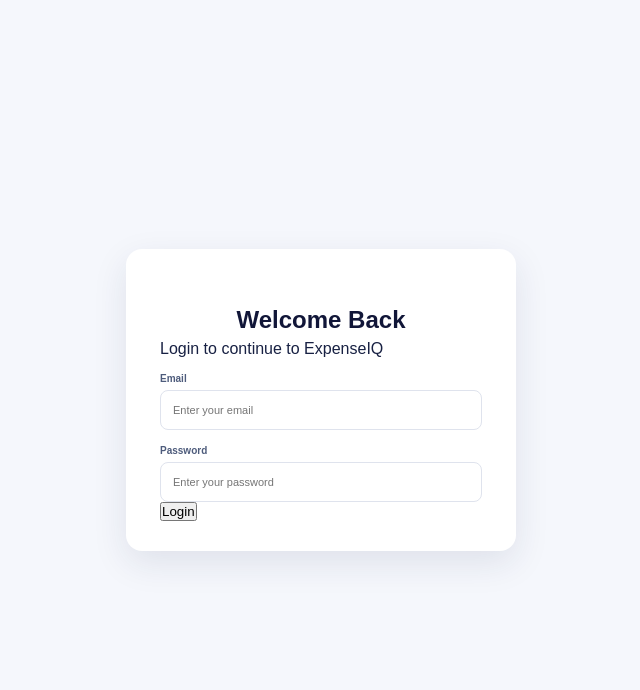
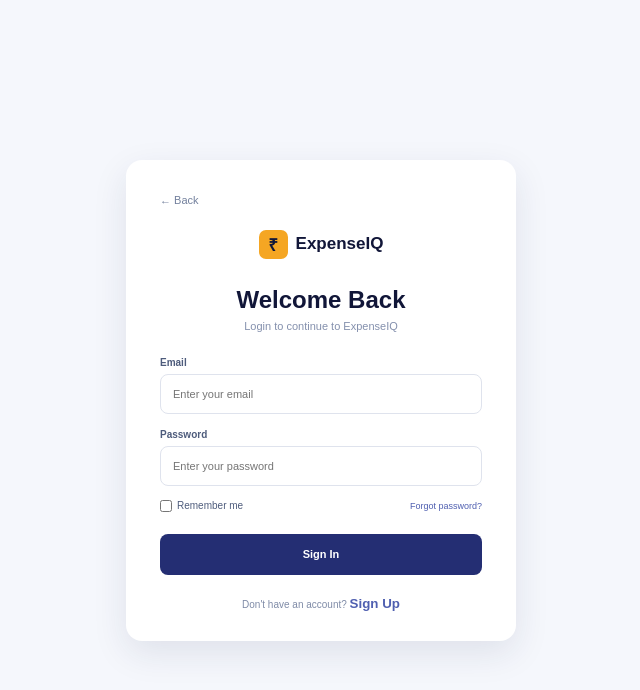
Before and after one commit to simransachdeva158/ExpenseIQ, a React (Vite) app: page / in a window 1280 px wide. Both pictures are taken after a click on the button "Sign In". Shown: the top 690 px of the page, without its empty margins (319-959 px from the left). Built offline with nearby package versions, Linux system fonts and the light colour scheme.

Commit message:
Restore login design and add user email

```diff
--- a/src/components/Login.jsx
+++ b/src/components/Login.jsx
@@ -1,9 +1,10 @@
 import { useState } from "react";
 import "./Login.css";
 
-function Login({ onLogin }) {
+function Login({ onLogin, onBack }) {
   const [email, setEmail] = useState("");
   const [password, setPassword] = useState("");
+  const [remember, setRemember] = useState(false);
 
   const handleLogin = (e) => {
     e.preventDefault();
@@ -14,17 +15,38 @@ function Login({ onLogin }) {
     }
 
     localStorage.setItem("userEmail", email);
+
+    if (remember) {
+      localStorage.setItem("rememberMe", "true");
+    } else {
+      localStorage.removeItem("rememberMe");
+    }
+
     onLogin();
   };
 
   return (
     <div className="login-page">
       <div className="login-card">
+
+        <button className="back-btn" onClick={onBack}>
+          ← Back
+        </button>
+
+        <div className="login-logo">
+          <div>₹</div>
+          <span>ExpenseIQ</span>
+        </div>
+
         <h1>Welcome Back</h1>
-        <p>Login to continue to ExpenseIQ</p>
+
+        <p className="login-subtitle">
+          Login to continue to ExpenseIQ
+        </p>
 
         <form onSubmit={handleLogin}>
           <label>Email</label>
+
           <input
             type="email"
             placeholder="Enter your email"
@@ -33,6 +55,7 @@ function Login({ onLogin }) {
           />
 
           <label>Password</label>
+
           <input
             type="password"
             placeholder="Enter your password"
@@ -40,8 +63,33 @@ function Login({ onLogin }) {
             onChange={(e) => setPassword(e.target.value)}
           />
 
-          <button type="submit">Login</button>
+          <div className="login-options">
+            <label className="remember">
+              <input
+                type="checkbox"
+                checked={remember}
+                onChange={(e) => setRemember(e.target.checked)}
+              />
+              Remember me
+            </label>
+
+            <button type="button">
+              Forgot password?
+            </button>
+          </div>
+
+          <button className="signin-btn" type="submit">
+            Sign In
+          </button>
         </form>
+
+        <p className="signup-text">
+          Don't have an account?{" "}
+          <button type="button">
+            Sign Up
+          </button>
+        </p>
+
       </div>
     </div>
   );
```
